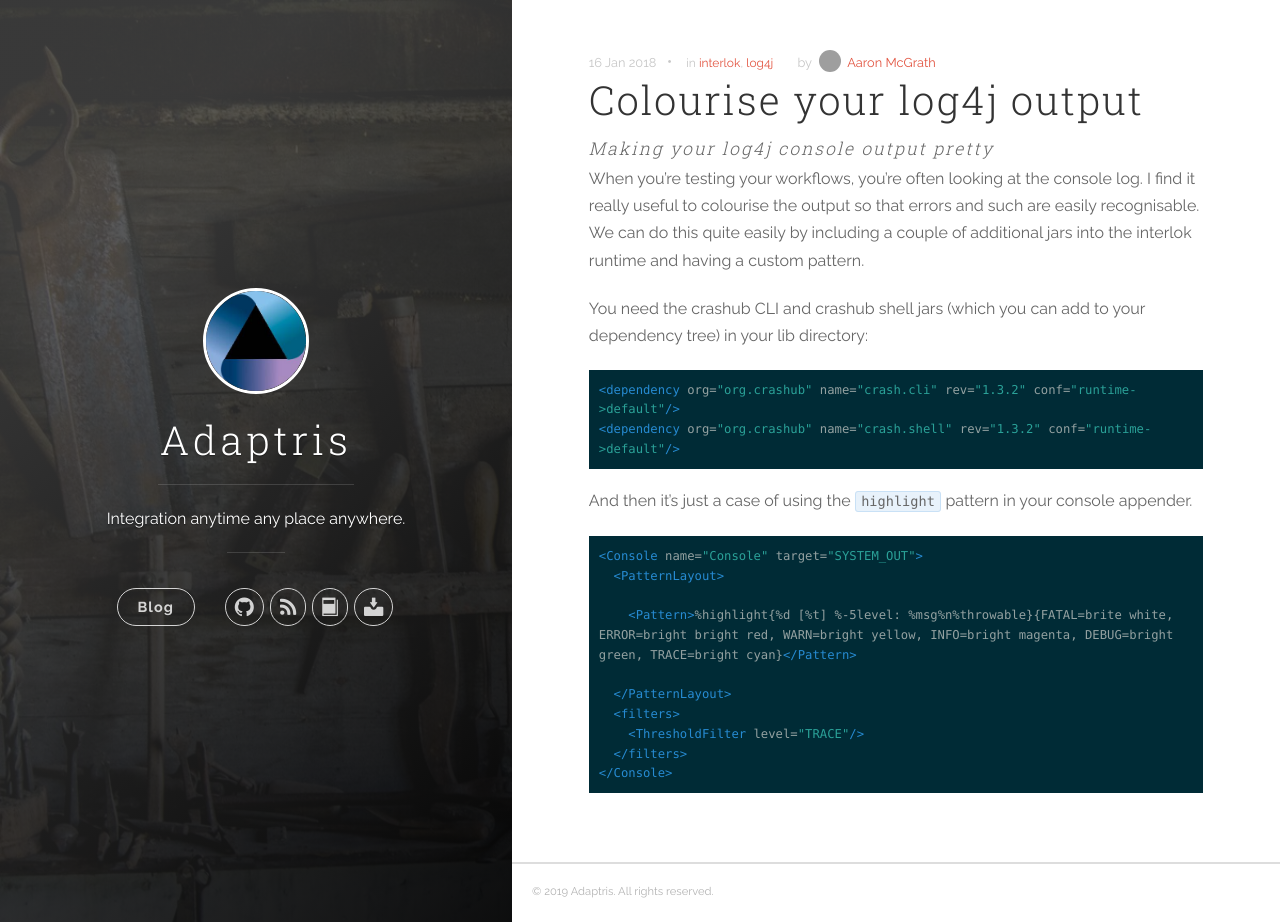
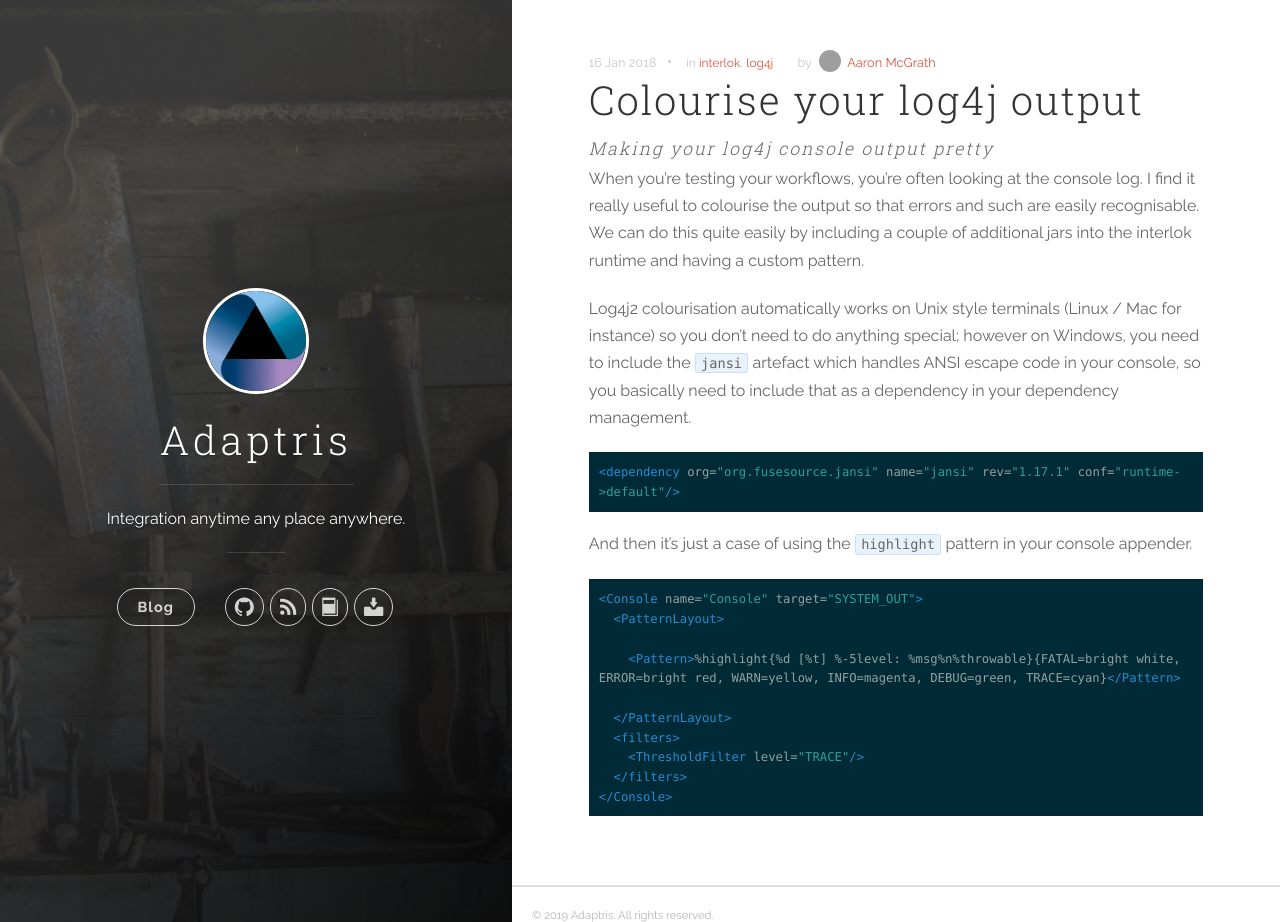
Before and after one commit to adaptris/adaptris.github.io, a Jekyll site: the page built from _posts/2018-01-16-colourising-log4j-console.markdown, in a window 1280 px wide and 922 px high. Built offline with Jekyll 4.4.1, drawn with Linux system fonts in a browser that asks for light colours; nearby versions of some CDN libraries; grey boxes are pictures that could not be loaded.

Commit message:
Updated to refer to jansi

````diff
--- a/_posts/2018-01-16-colourising-log4j-console.markdown
+++ b/_posts/2018-01-16-colourising-log4j-console.markdown
@@ -16,11 +16,10 @@
 
 <!-- more -->
 
-You need the crashub CLI and crashub shell jars (which you can add to your dependency tree) in your lib directory:
+Log4j2 colourisation automatically works on Unix style terminals (Linux / Mac for instance) so you don't need to do anything special; however on Windows, you need to include the `jansi` artefact which handles ANSI escape code in your console, so you basically need to include that as a dependency in your dependency management.
 
 ```xml
-<dependency org="org.crashub" name="crash.cli" rev="1.3.2" conf="runtime->default"/>
-<dependency org="org.crashub" name="crash.shell" rev="1.3.2" conf="runtime->default"/>
+<dependency org="org.fusesource.jansi" name="jansi" rev="1.17.1" conf="runtime->default"/>
 ```
 
 And then it's just a case of using the `highlight` pattern in your console appender.
@@ -29,7 +28,7 @@
 <Console name="Console" target="SYSTEM_OUT">
   <PatternLayout>
 {% raw %}
-    <Pattern>%highlight{%d [%t] %-5level: %msg%n%throwable}{FATAL=brite white, ERROR=bright bright red, WARN=bright yellow, INFO=bright magenta, DEBUG=bright green, TRACE=bright cyan}</Pattern>
+    <Pattern>%highlight{%d [%t] %-5level: %msg%n%throwable}{FATAL=bright white, ERROR=bright red, WARN=yellow, INFO=magenta, DEBUG=green, TRACE=cyan}</Pattern>
 {% endraw %}
   </PatternLayout>
   <filters>
````
